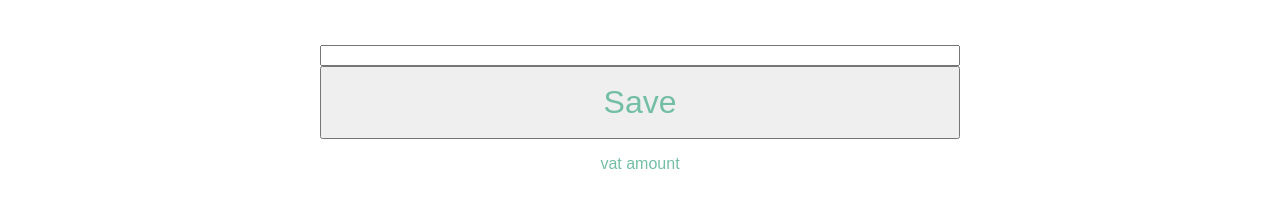
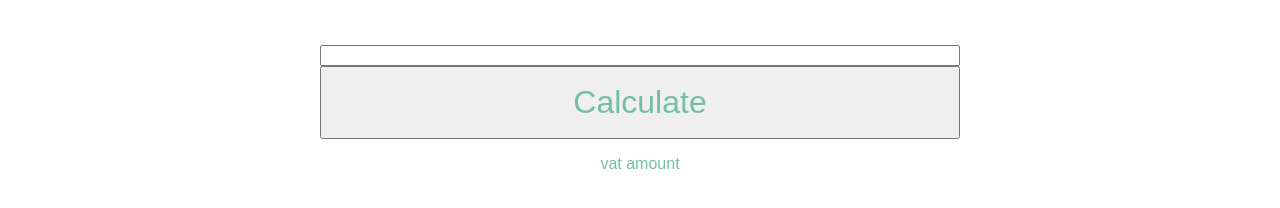
Before and after one commit to MarkMurphy246/JS-challenges, a plain HTML site: page vat.html in a window 1280 px wide. Shown: the part 84-292 px from the top of the page. Drawn offline with Linux system fonts and the light colour scheme.

```diff
--- a/vat.html
+++ b/vat.html
@@ -18,7 +18,7 @@
 
     <div id="app">
         <input type="text" id="textbox">
-        <button type="button" id="btn" onclick="vatTotal()">Save</button>
+        <button type="button" id="btn" onclick="vatTotal()">Calculate</button>
         <p id="text-output">vat amount</p>
     </div>
 
```
